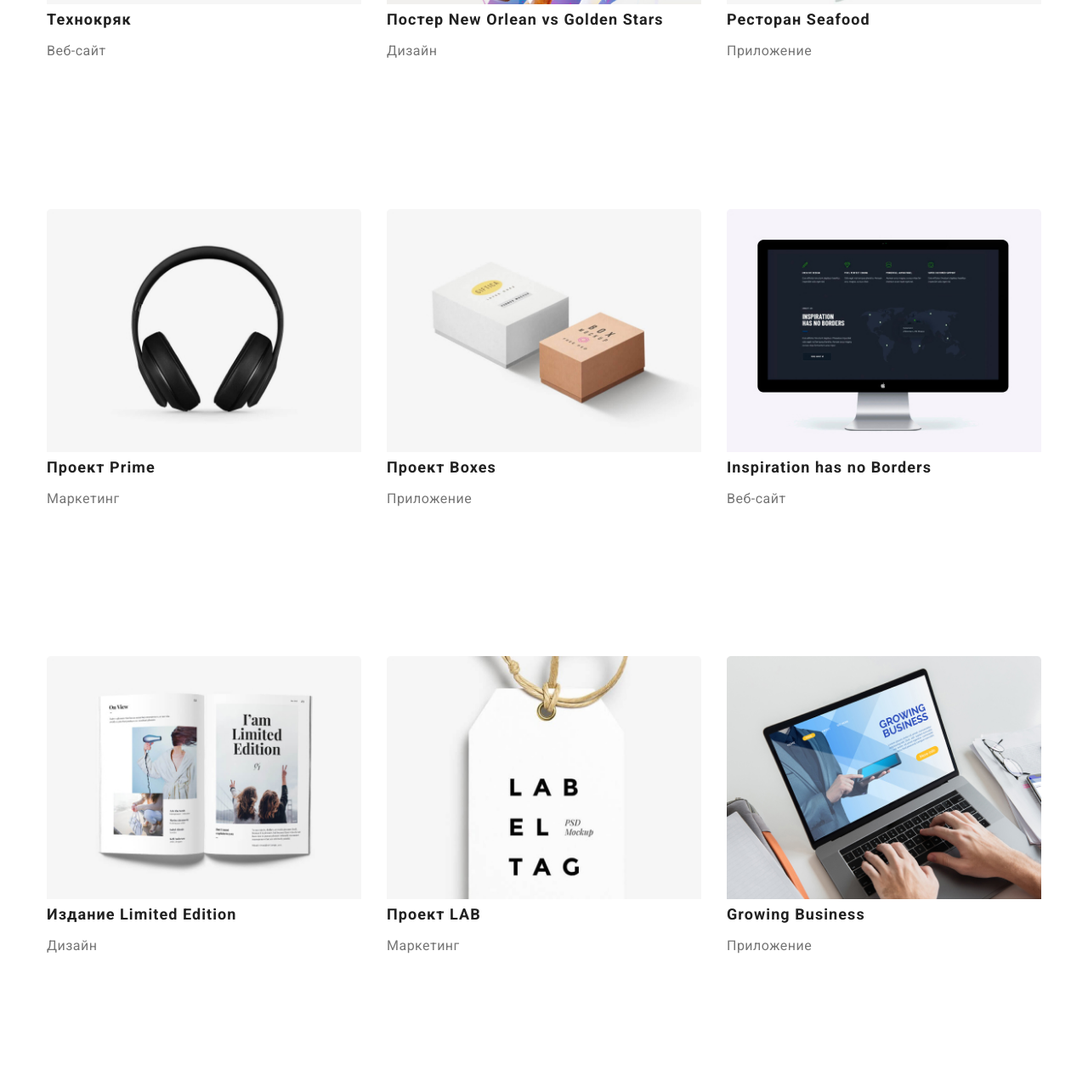
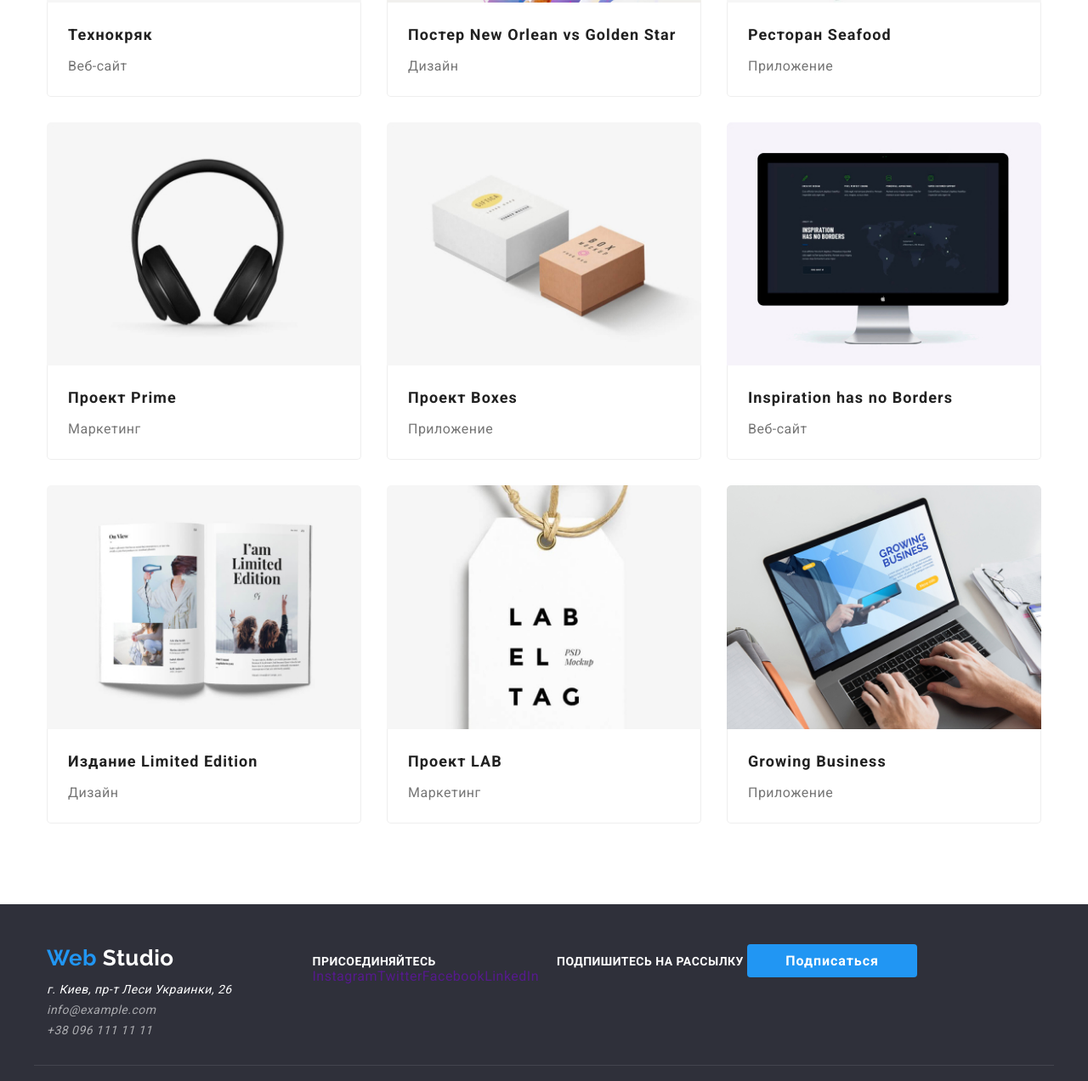
Before and after one commit to Yakiv21/goit-markup-hw-03, a plain HTML site: page portfolio.html in a window 1280 px wide. Shown: the part 600-1872 px from the top of the page at 85% size. Drawn offline with nearby package versions, Linux system fonts and the light colour scheme.

Commit message:
Картки в розділі "що було зроблено"
Картки в розділі "що було зроблено", також описання їх в css. Виправлення відступів між heder , "роботи студії" та "что было сделано".

```diff
--- a/css/portfolio.css
+++ b/css/portfolio.css
@@ -25,6 +25,15 @@ body {
 
    /* HERO*/
 
+.section.portfolio {
+    padding-top: 50px;
+}
+
+.hero-portfolio {
+    padding-top: 93px;
+    /*padding-bottom: 50px;*/
+}
+
 .hero-portfolio-title {
     margin-top: 0;
     margin-bottom: 0;
@@ -39,9 +48,9 @@ body {
     justify-content: center;
 }
 
-.container.hero {
+/*.container.hero {
     padding-bottom: 50px;
-}
+}*/
 
 .hero-button .item-button:not(:last-child) {
     margin-right: 8px;
@@ -83,6 +92,23 @@ body {
     width: 370px;
     margin-right: 30px;
     margin-bottom: 30px;
+}
+
+.card-portfolio {
+    border-top-left-radius: 5px;
+    border-top-right-radius: 5px;
+    overflow: hidden;
+}
+
+.card-portfolio-content {
+    background: #FFFFFF;
+    border-right: 1px solid #EEEEEE;
+    border-bottom: 1px solid #EEEEEE;
+    border-left: 1px solid #EEEEEE;
+    box-sizing: border-box;
+    border-bottom-right-radius: 5px;
+    border-bottom-left-radius: 5px;
+    padding: 20px 24px;
 }
 
 .feature-list .item-portfolio:nth-child(3n) {
--- a/portfolio.html
+++ b/portfolio.html
@@ -53,80 +53,116 @@
 
         </section>
         <!-- Что было сделано -->
-        <section class="section">
+        <section class="section portfolio">
             <div class="container portfolio">
                 <h2 class="section-title-portfolio">Что было сделано</h2>
                 <ul class="feature-list list">
                     <li class="item-portfolio">
                         <a href="" class="link">
+                            <div class="card-portfolio">
                                 <img src="./images/texnogr.jpg" alt="Ноутбук">
+                                <div class="card-portfolio-content">
                                     <h3 class="feature-title-portfolio">Технокряк</h3>
                                     <p class="appointment">Веб-сайт</p>
-                            <p class="description-title">Технокряк это современная площадка распространения коронавируса. Компании используют эту платформу для цифрового шпионажа и атак на защищённые сервера конкурентов.</p>
+                                    <!--<p class="description-title">Технокряк это современная площадка распространения коронавируса. Компании используют эту платформу для цифрового шпионажа и атак на защищённые сервера конкурентов.</p>-->
+                                </div>
+                            </div>
                         </a>
                     </li>
                     <li class="item-portfolio">
                         <a href="" class="link">
+                            <div class="card-portfolio">
                                 <img src="./images/Orlean.jpg" alt="Баскутболисты">
-                            <h3 class="feature-title-portfolio">Постер New Orlean vs Golden Stars</h3>
+                                <div class="card-portfolio-content">
+                                    <h3 class="feature-title-portfolio">Постер New Orlean vs Golden Star</h3>
                                     <p class="appointment">Дизайн</p>
-                            <p class="description-title">Технокряк это современная площадка распространения коронавируса. Компании используют эту платформу для цифрового шпионажа и атак на защищённые сервера конкурентов.</p>
+                                    <!--<p class="description-title">Технокряк это современная площадка распространения коронавируса. Компании используют эту платформу для цифрового шпионажа и атак на защищённые сервера конкурентов.</p>-->
+                                </div>
+                            </div>
                         </a>
                     </li>
                     <li class="item-portfolio">
                         <a href="" class="link">
+                            <div class="card-portfolio">
                                 <img src="./images/seafood.jpg" alt="Назва ресторану">
+                                <div class="card-portfolio-content">
                                     <h3 class="feature-title-portfolio">Ресторан Seafood</h3>
                                     <p class="appointment">Приложение</p>
-                            <p class="description-title">Технокряк это современная площадка распространения коронавируса. Компании используют эту платформу для цифрового шпионажа и атак на защищённые сервера конкурентов.</p>
+                                    <!--<p class="description-title">Технокряк это современная площадка распространения коронавируса. Компании используют эту платформу для цифрового шпионажа и атак на защищённые сервера конкурентов.</p>-->
+                                </div>
+                            </div>
                         </a>
                     </li>
                     <li class="item-portfolio">
                         <a href="" class="link">
+                            <div class="card-portfolio">
                                 <img src="./images/prime.jpg" alt="Наушники">
+                                <div class="card-portfolio-content">
                                     <h3 class="feature-title-portfolio">Проект Prime</h3>
                                     <p class="appointment">Маркетинг</p>
-                            <p class="description-title">Технокряк это современная площадка распространения коронавируса. Компании используют эту платформу для цифрового шпионажа и атак на защищённые сервера конкурентов.</p>
+                                    <!--<p class="description-title">Технокряк это современная площадка распространения коронавируса. Компании используют эту платформу для цифрового шпионажа и атак на защищённые сервера конкурентов.</p>-->
+                                </div>
+                            </div>
                         </a>
                     </li>
                     <li class="item-portfolio">
                         <a href="" class="link">
+                            <div class="card-portfolio">
                                 <img src="./images/Boxes.jpg" alt="Коробки">
+                                <div class="card-portfolio-content">
                                     <h3 class="feature-title-portfolio">Проект Boxes</h3>
                                     <p class="appointment">Приложение</p>
-                            <p class="description-title">Технокряк это современная площадка распространения коронавируса. Компании используют эту платформу для цифрового шпионажа и атак на защищённые сервера конкурентов.</p>
+                                    <!--<p class="description-title">Технокряк это современная площадка распространения коронавируса. Компании используют эту платформу для цифрового шпионажа и атак на защищённые сервера конкурентов.</p>-->
+                                </div>
+                            </div>
                         </a>
                     </li>
                     <li class="item-portfolio">
                         <a href="" class="link">
+                            <div class="card-portfolio">
                                 <img src="./images/Inspiration.jpg" alt="Монитор">
+                                <div class="card-portfolio-content">
                                     <h3 class="feature-title-portfolio">Inspiration has no Borders</h3>
                                     <p class="appointment">Веб-сайт</p>
-                            <p class="description-title">Технокряк это современная площадка распространения коронавируса. Компании используют эту платформу для цифрового шпионажа и атак на защищённые сервера конкурентов.</p>
+                                    <!--<p class="description-title">Технокряк это современная площадка распространения коронавируса. Компании используют эту платформу для цифрового шпионажа и атак на защищённые сервера конкурентов.</p>-->
+                                </div>
+                            </div>
                         </a>
                     </li>
                     <li class="item-portfolio">
                         <a href="" class="link">
+                            <div class="card-portfolio">
                                 <img src="./images/Limited.jpg" alt="Книга">
+                                <div class="card-portfolio-content">
                                     <h3 class="feature-title-portfolio">Издание Limited Edition</h3>
                                     <p class="appointment">Дизайн</p>
-                            <p class="description-title">Технокряк это современная площадка распространения коронавируса. Компании используют эту платформу для цифрового шпионажа и атак на защищённые сервера конкурентов.</p>
+                                    <!--<p class="description-title">Технокряк это современная площадка распространения коронавируса. Компании используют эту платформу для цифрового шпионажа и атак на защищённые сервера конкурентов.</p>-->
+                                </div>
+                            </div>
                         </a>
                     </li>
                     <li class="item-portfolio">
                         <a href="" class="link">
+                            <div class="card-portfolio">
                                 <img src="./images/LAB.jpg" alt="Бирка">
+                                <div class="card-portfolio-content">
                                     <h3 class="feature-title-portfolio">Проект LAB</h3>
                                     <p class="appointment">Маркетинг</p>
-                            <p class="description-title">Технокряк это современная площадка распространения коронавируса. Компании используют эту платформу для цифрового шпионажа и атак на защищённые сервера конкурентов.</p>
+                                    <!--<p class="description-title">Технокряк это современная площадка распространения коронавируса. Компании используют эту платформу для цифрового шпионажа и атак на защищённые сервера конкурентов.</p>-->
+                                </div>
+                            </div>
                         </a>
                     </li>
                     <li class="item-portfolio">
                         <a href="" class="link">
+                            <div class="card-portfolio">
                                 <img src="./images/Growing.jpg" alt="Ноутбук">
+                                <div class="card-portfolio-content">
                                     <h3 class="feature-title-portfolio">Growing Business</h3>
                                     <p class="appointment">Приложение</p>
-                            <p class="description-title">Технокряк это современная площадка распространения коронавируса. Компании используют эту платформу для цифрового шпионажа и атак на защищённые сервера конкурентов.</p>
+                                    <!--<p class="description-title">Технокряк это современная площадка распространения коронавируса. Компании используют эту платформу для цифрового шпионажа и атак на защищённые сервера конкурентов.</p>-->
+                                </div>
+                            </div>
                         </a>
                     </li>
                 </ul>
@@ -141,8 +177,6 @@
                 <a href="./index.html" class="logo alternative"><span class="web-logo">Web</span> Studio</a>
                 <address class="address">
                     <p class="text-address">г. Киев, пр-т Леси Украинки, 26</p>
-                    </address>
-                    <address>
                     <ul class="address-list list">
                         <li>
                             <a href="mailto:info@example.com" class="footer-address link">info@example.com</a>
@@ -170,9 +204,6 @@
 
         </div>
         <p class="copyright container">2020 | Developed by GoIT Students </p>
-
-
-
     </footer>
 </body>
 </html>
```
Lines whose indentation alone changed are shown as unchanged.
